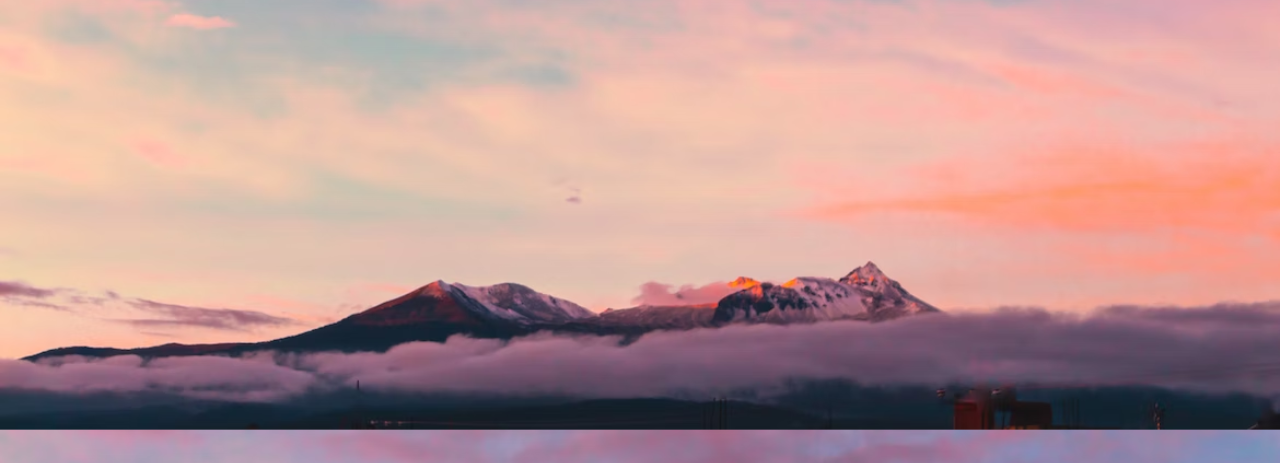
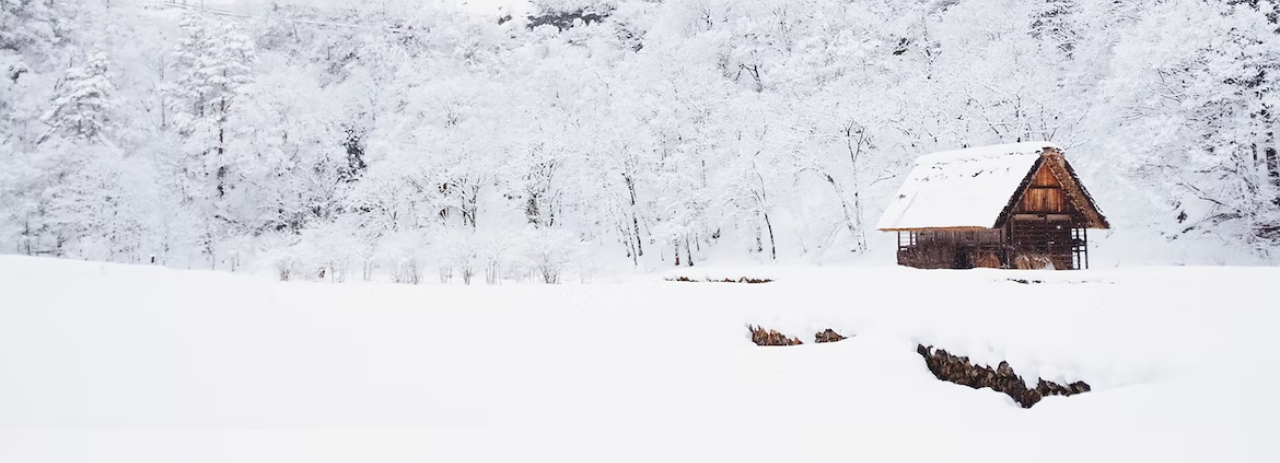
Before and after one commit to CristianCDD/ContadorNewYear, a plain HTML site: page index.html in a window 1280 px wide. Shown: the part 337-800 px from the top of the page. Drawn offline with Linux system fonts and the light colour scheme.

Commit message:
CambioFondo

```diff
--- a/style.css
+++ b/style.css
@@ -5,7 +5,7 @@
 }
 
 body{
-    background-image: url(FondoPaisaje.avif);
+    background-image: url(FondoNieve.avif);
     background-size: cover;
     background-position: center center;
     display: flex;
```
